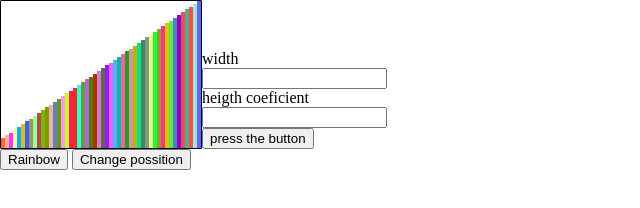
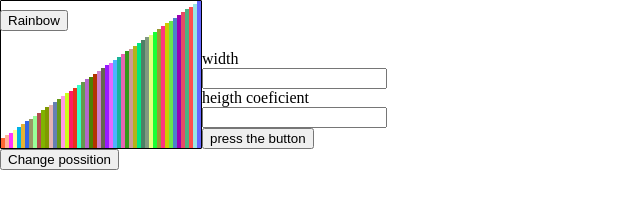
Before and after one commit to pompusha/sort_magic, a plain HTML site: page index.html in a window 1280 px wide. Shown: the whole page, without its empty margins (0-640 px from the left). Drawn offline with Linux system fonts and the light colour scheme.

Commit message:
vot good

```diff
--- a/css/stylesheet.css
+++ b/css/stylesheet.css
@@ -14,7 +14,17 @@
 }
 
 div{
+    position: relative;
     display: flex;
     flex-direction: row;
 
     align-items: flex-end;}
+
+    /* .button1{
+        display: flex;
+    } */
+
+    .butRandom{
+        position: absolute;
+        top: 10px;
+    }
--- a/index.html
+++ b/index.html
@@ -10,15 +10,16 @@
   <body>
     <div class="div1" id="f1">
       <div class="main" id="rodia_ti_zloy"></div>
-      <!-- width and height button -->
+
+      <!-- width and height -->
       <form >
         width<input type="number" id ="input_width" value="" ><br>
         heigth coeficient<input type="number" id ="input_height" value="" ><br>
         <button type="button" onclick="widthchanger()">press the button</button>
       </form>
+      <input class="butRandom" type="button" value="Rainbow" onclick="grey()" id="button_grey"></input>
     </div>
 
-    <input type="button" value="Rainbow" onclick="grey()" id="button_grey"></input>
     <input type="button" value="Change possition" onclick="shuffle()" id="button_shuffle">
   </input>
 
```
Also changed, not shown: js/tablemade_script.js (+1 -15 lines).
